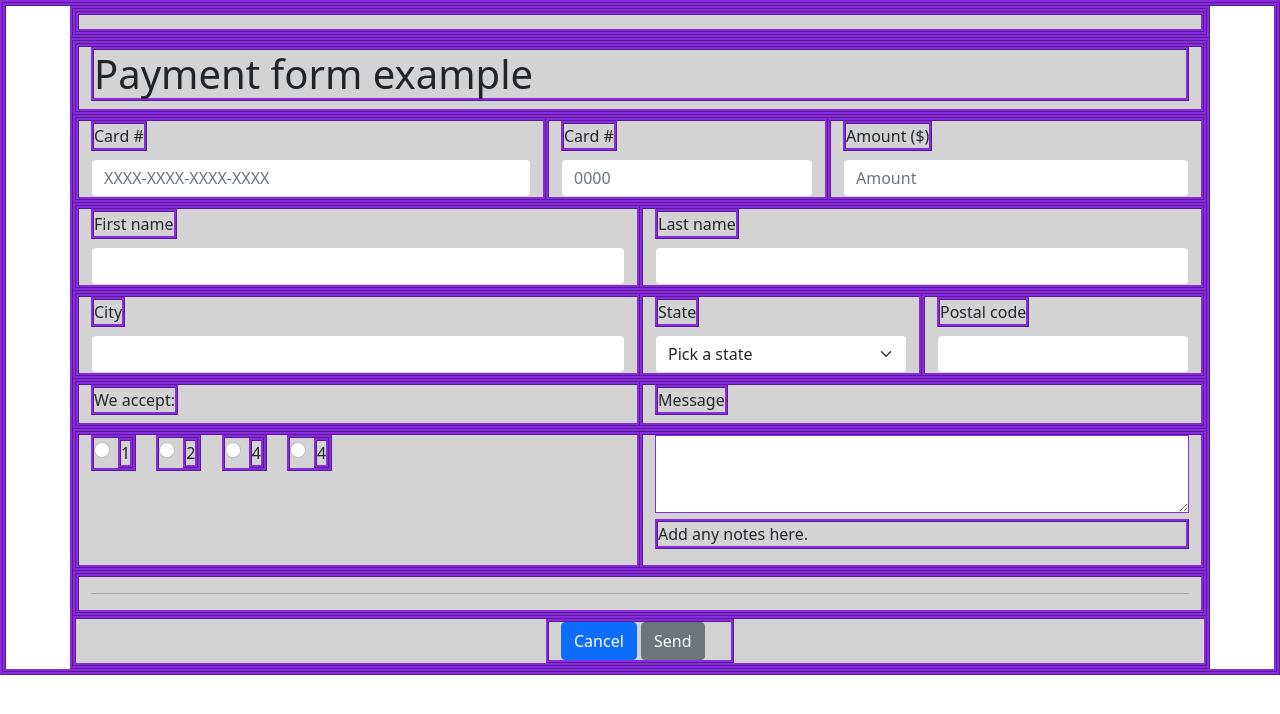
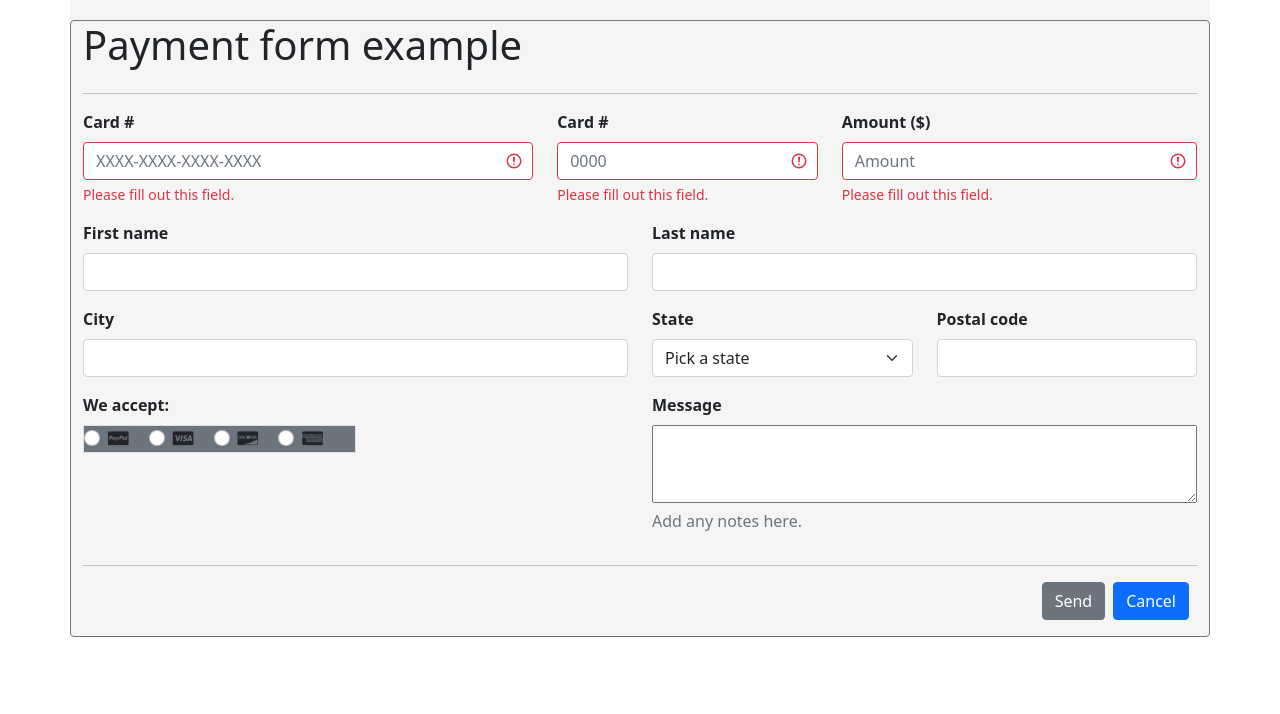
Before and after one commit to 4GeeksAcademy/FranGuido_HTML_form, a plain HTML site: page index.html in a window 1280 px wide. Drawn offline with nearby package versions, Linux system fonts and the light colour scheme.

Commit message:
form fix

```diff
--- a/index.html
+++ b/index.html
@@ -10,6 +10,9 @@
     <!--Bootstrap style-->
     <link href="https://cdn.jsdelivr.net/npm/bootstrap@5.0.2/dist/css/bootstrap.min.css" rel="stylesheet"
         integrity="sha384-EVSTQN3/azprG1Anm3QDgpJLIm9Nao0Yz1ztcQTwFspd3yD65VohhpuuCOmLASjC" crossorigin="anonymous">
+
+    <!--Icons-->
+    <link rel="stylesheet" href="https://cdnjs.cloudflare.com/ajax/libs/font-awesome/4.7.0/css/font-awesome.min.css">
 
     <!--Own style-->
     <link rel="stylesheet" href="style.css">
@@ -26,7 +29,7 @@
     </div>
 
     <!--form section-->
-    <div class="container">
+    <div class="container border border-secondary rounded">
 
         <!--form header-->
         <div class="row justify-content-center">
@@ -35,38 +38,53 @@
             </div>
         </div>
 
+        <!--Divider line-->
+        <div class="row justify-content-center">
+            <div class="col">
+                <hr class="hr w-100" />
+            </div>
+        </div>
+
+
         <!--card info-->
-        <div class="form-group row justify-content-center">
+        <div class="form-group was-validated row justify-content-center">
 
             <!--card number-->
             <div class="col-5">
                 <label for="cardNumber" class="form-label">Card #</label>
-                <input class="form-control" type="text" id="cardNumber" placeholder="XXXX-XXXX-XXXX-XXXX" aria-label="form example">
+                <input class="form-control" type="text" id="cardNumber" name="cardNumber" placeholder="XXXX-XXXX-XXXX-XXXX" required>
+                <div class="valid-feedback">Valid.</div>
+                <div class="invalid-feedback">Please fill out this field.</div>
             </div>
 
+
             <!--card cvc-->
-            <div class="col-3">
+            <div class="col-3 mb-3">
                 <label for="cardSecurity" class="form-label">Card #</label>
-                <input class="form-control" type="text" id="cardSecurity" placeholder="0000" aria-label="form example">
+                <input class="form-control" type="text" id="cardSecurity" name="cardSecurity" placeholder="0000" required>
+                <div class="valid-feedback">Valid.</div>
+                <div class="invalid-feedback">Please fill out this field.</div>
             </div>
 
             <!--money amount-->
-            <div class="col-4">
+            <div class="col-4 mb-3">
                 <label for="cardAmount" class="form-label">Amount ($)</label>
-                <input class="form-control" type="text" id="cardAmount" placeholder="Amount" aria-label="form exmple">
+                <input class="form-control" type="text" id="cardAmount" name="cardAmount" placeholder="Amount" required>
+                <div class="valid-feedback">Valid.</div>
+                <div class="invalid-feedback">Please fill out this field.</div>
             </div>
         </div>
 
         <!--user info-->
         <div class="form-group row justify-content-center">
             <!--user first name-->
-            <div class="col-6">
+            <div class="col-6 mb-3">
                 <label for="userFisrtname" class="form-label">First name</label>
                 <input class="form-control" type="text" id="userFisrtname" aria-label="firsst name">
             </div>
 
             <!--user last name-->
-            <div class="col-6">
+            <div class="col-6 mb-3">
                 <label for="userLastname" class="form-label">Last name</label>
                 <input class="form-control" type="text" id="userLastname" aria-label="last name">
             </div>
@@ -76,13 +94,13 @@
         <div class="form-group row justify-content-center">
 
             <!--city-->
-            <div class="col-6">
+            <div class="col-6 mb-3">
                 <label for="cityInfo" class="form-label">City</label>
                 <input class="form-control" type="text" id="cityInfo" aria-label="city">
             </div>
 
             <!--state-->
-            <div class="col-3">
+            <div class="col-3 mb-3">
                 <label for="cardSecurity" class="form-label">State</label>
                 <select class="form-select" id="cardSecurity" aria-label="Default select example">
                     <option value="1">Pick a state</option>
@@ -93,7 +111,7 @@
             </div>
 
             <!--postal code-->
-            <div class="col-3">
+            <div class="col-3 mb-3">
                 <label for="postalCode" class="form-label">Postal code</label>
                 <input class="form-control" type="text" id="postalCode"  aria-label="postal code">
             </div>
@@ -117,31 +135,41 @@
         <div class="form-group row justify-content-center">
             <!--payment options-->
 
-            <div class="col-6">
-
+            <div class="col-6 aling-items-center">
+                <!--colored gray bg-->
+                <div class="w-50 bg-secondary border ">
                 <div class="form-check form-check-inline">
                     <input class="form-check-input" type="radio" name="inlineRadioOptions" id="inlineRadio1" value="option1">
-                    <label class="form-check-label" for="inlineRadio1">1</label>
+                    <label class="form-check-label" for="inlineRadio1">
+                        <i class="fa fa-cc-paypal"></i>
+                    </label>
                   </div>
                   <div class="form-check form-check-inline">
                     <input class="form-check-input" type="radio" name="inlineRadioOptions" id="inlineRadio2" value="option2">
-                    <label class="form-check-label" for="inlineRadio2">2</label>
+                    <label class="form-check-label" for="inlineRadio2">
+                        <i class="fa fa-cc-visa"></i>
+                    </label>
                   </div>
                   <div class="form-check form-check-inline">
                     <input class="form-check-input" type="radio" name="inlineRadioOptions" id="inlineRadio3" value="option3">
-                    <label class="form-check-label" for="inlineRadio3">4</label>
+                    <label class="form-check-label" for="inlineRadio3">
+                        <i class="fa fa-cc-discover"></i>
+                    </label>
                   </div>
                   <div class="form-check form-check-inline">
                     <input class="form-check-input" type="radio" name="inlineRadioOptions" id="inlineRadio4" value="option4">
-                    <label class="form-check-label" for="inlineRadio4">4</label>
+                    <label class="form-check-label" for="inlineRadio4">
+                        <i class="fa fa-cc-amex"></i>
+                    </label>
                   </div>
+                </div>
 
             </div>
 
              <!--leave a message section-->
              <div class="col-6">
                     <textarea class="w-100" name="message" id="message" rows="3" columns="30"></textarea>
-                    <p>Add any notes here.</p>
+                    <p class="text-muted">Add any notes here.</p>
             </div>
         </div>
 
@@ -153,11 +181,10 @@
         </div>
 
         <!--form buttons-->
-        <div class="form-group row justify-content-center">
-            <div class="col-2">
-                <button type="submit" class="btn btn-primary">Cancel</button>
-                <button type="submit" class="btn btn-secondary">Send</button>
-
+        <div class="form-group row">
+            <div class="col justify-content-center">
+                    <button type="submit" class="btn btn-primary me-2 mb-3 float-end">Cancel</button>
+                    <button type="submit" class="btn btn-secondary me-2 mb-3 float-end">Send</button>
             </div>
         </div>
 
--- a/style.css
+++ b/style.css
@@ -1,15 +1,22 @@
-*{
+/*{
    border-color: blueviolet;
    border-style: ridge;
 }
 
 /*container style*/
 .container{
-    background-color: lightgray;
+    background-color: whitesmoke;
 }
+
+
 
 /*header style*/
 
 .form-header{
     height: 20px;
 }
+
+/*form labels style*/
+label{
+    font-weight: bold;
+}
```
